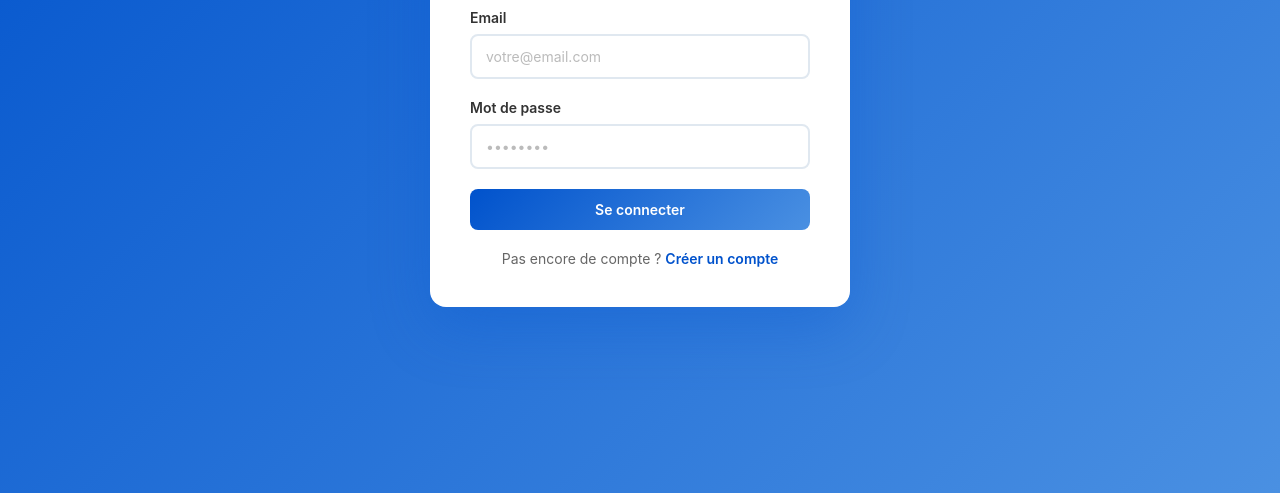
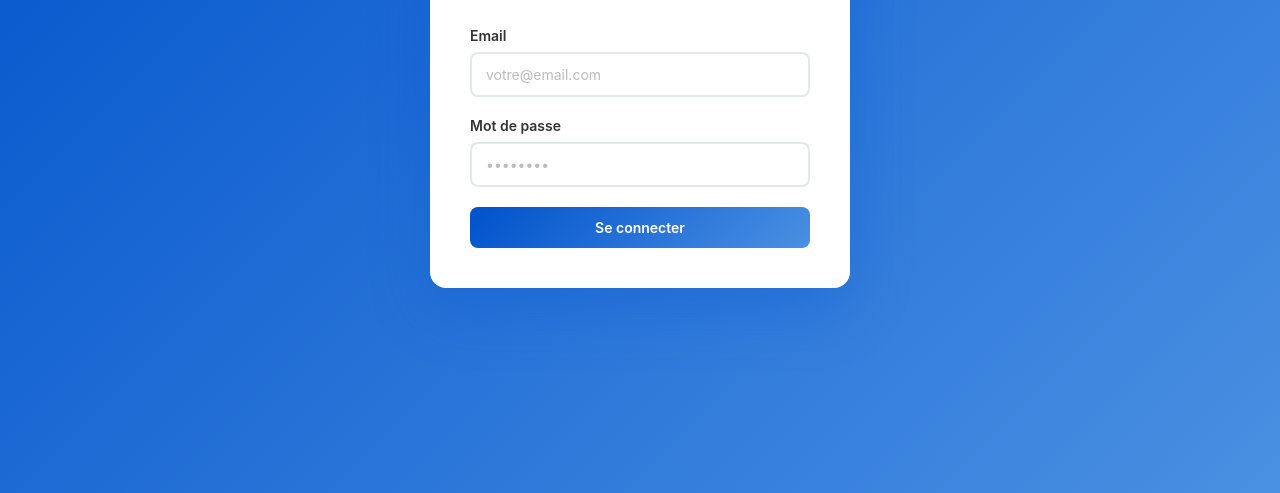
Before and after one commit to danseurs-citoyens-sud/stream-app, a plain HTML site: page index.html in a window 1280 px wide. Shown: the part 307-800 px from the top of the page. Drawn offline with Linux system fonts and the light colour scheme; no server answers.

Commit message:
Update index.html

```diff
--- a/index.html
+++ b/index.html
@@ -26,10 +26,7 @@
                     </div>
                     <button type="submit" class="btn btn-primary">Se connecter</button>
                 </form>
-                <p class="text-center">
-                    Pas encore de compte ?
-                    <a href="#" id="showRegister">Créer un compte</a>
-                </p>
+
 
             </div>
         </div>
```
